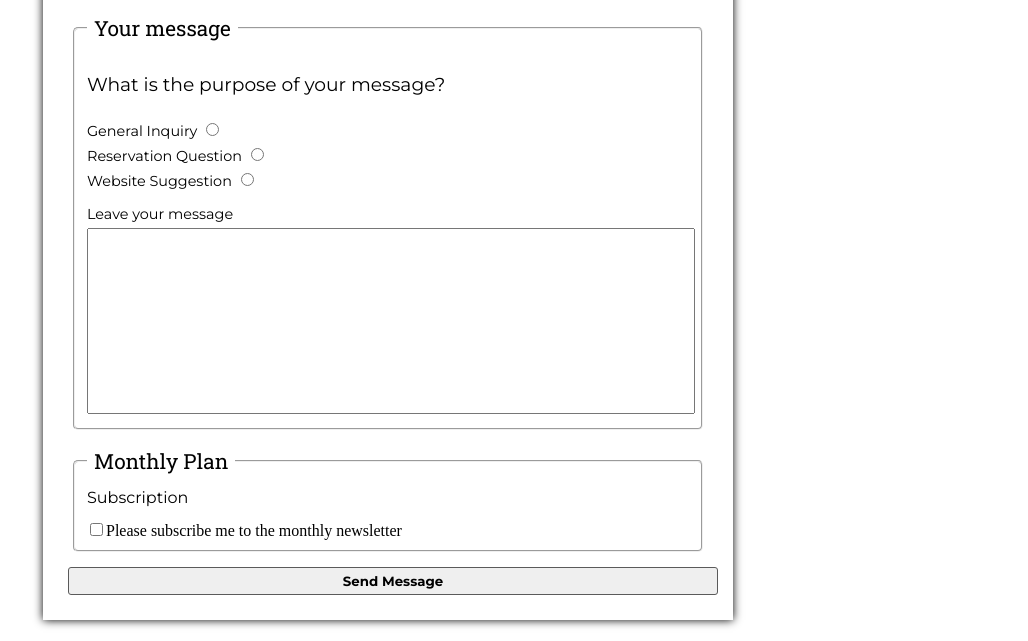
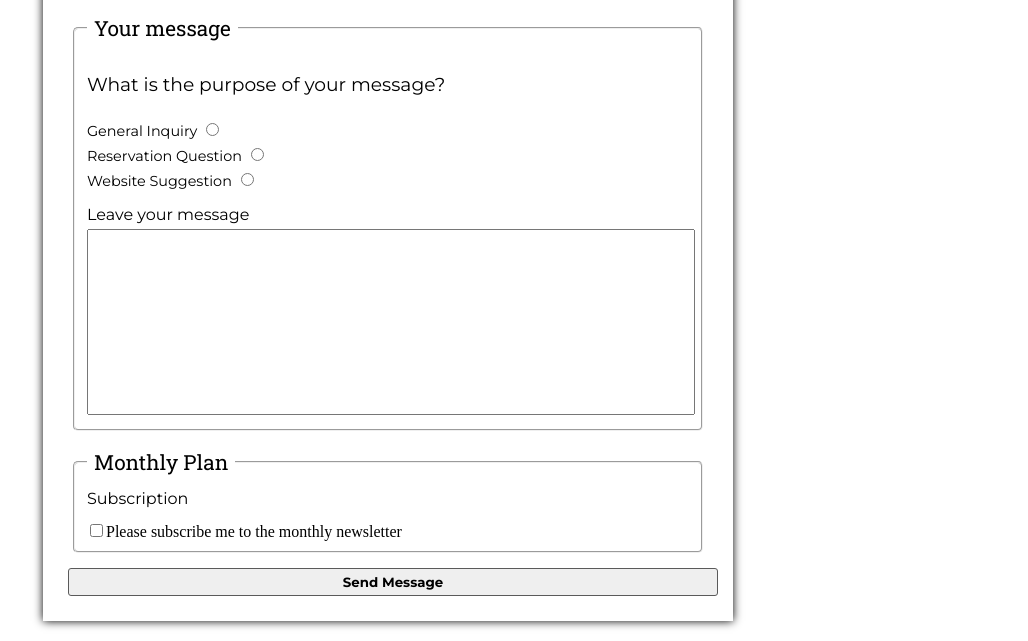
Before and after one commit to sebastian-molero/wdd130, a plain HTML site: page wwr/contact.html in a window 1280 px wide. Shown: the part 1599-2240 px from the top of the page, without its empty margins (252-1280 px from the left). Drawn offline with Linux system fonts and the light colour scheme.

Commit message:
week 5 updates

```diff
--- a/wwr/styles/rafting.css
+++ b/wwr/styles/rafting.css
@@ -304,6 +304,6 @@ button{
     color: #000;
     font-weight: 400;
 }
-label[for^="message"]{
+label[for^="messagep"]{
     font-size: .9em;
 }
```
